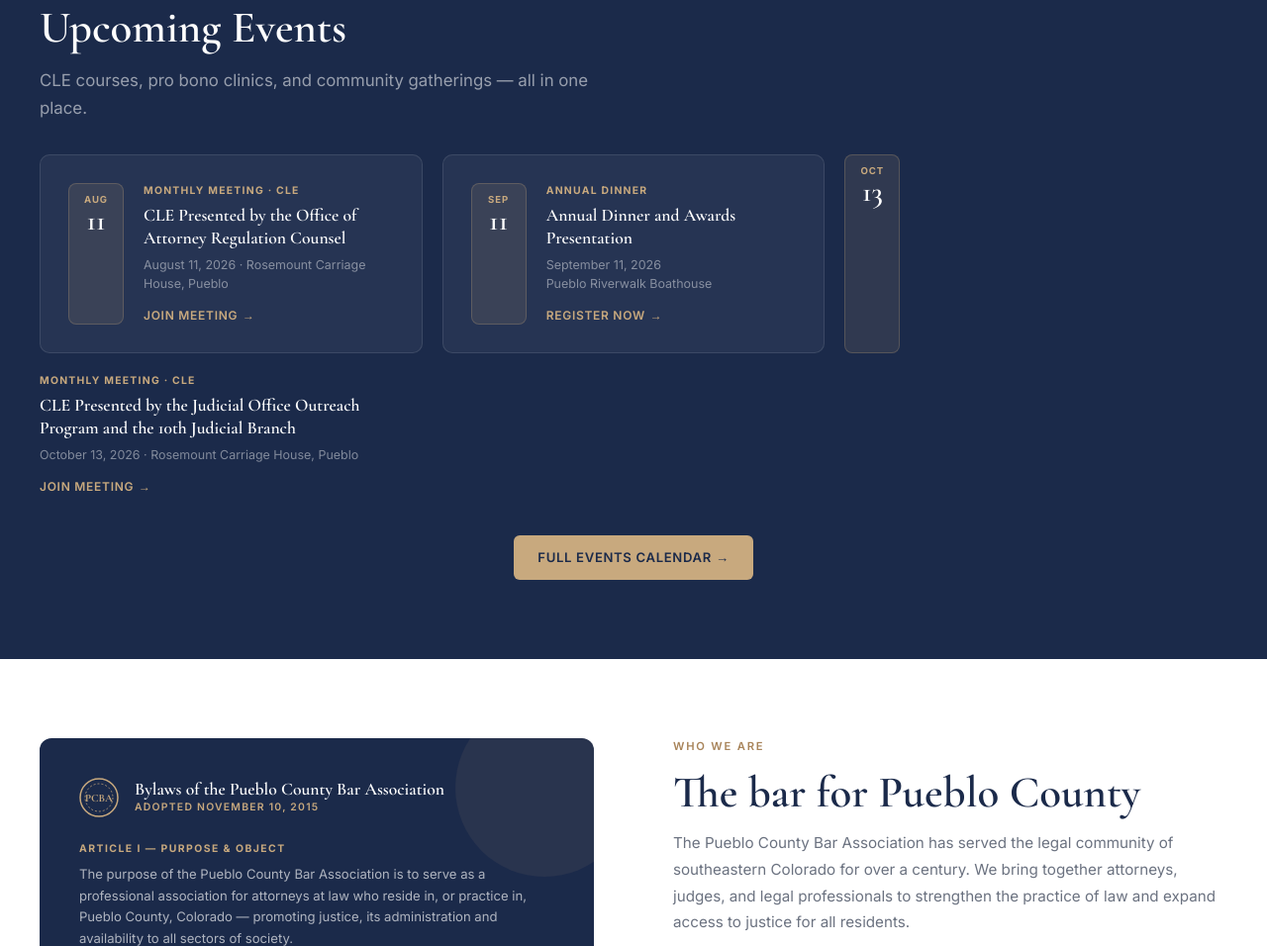
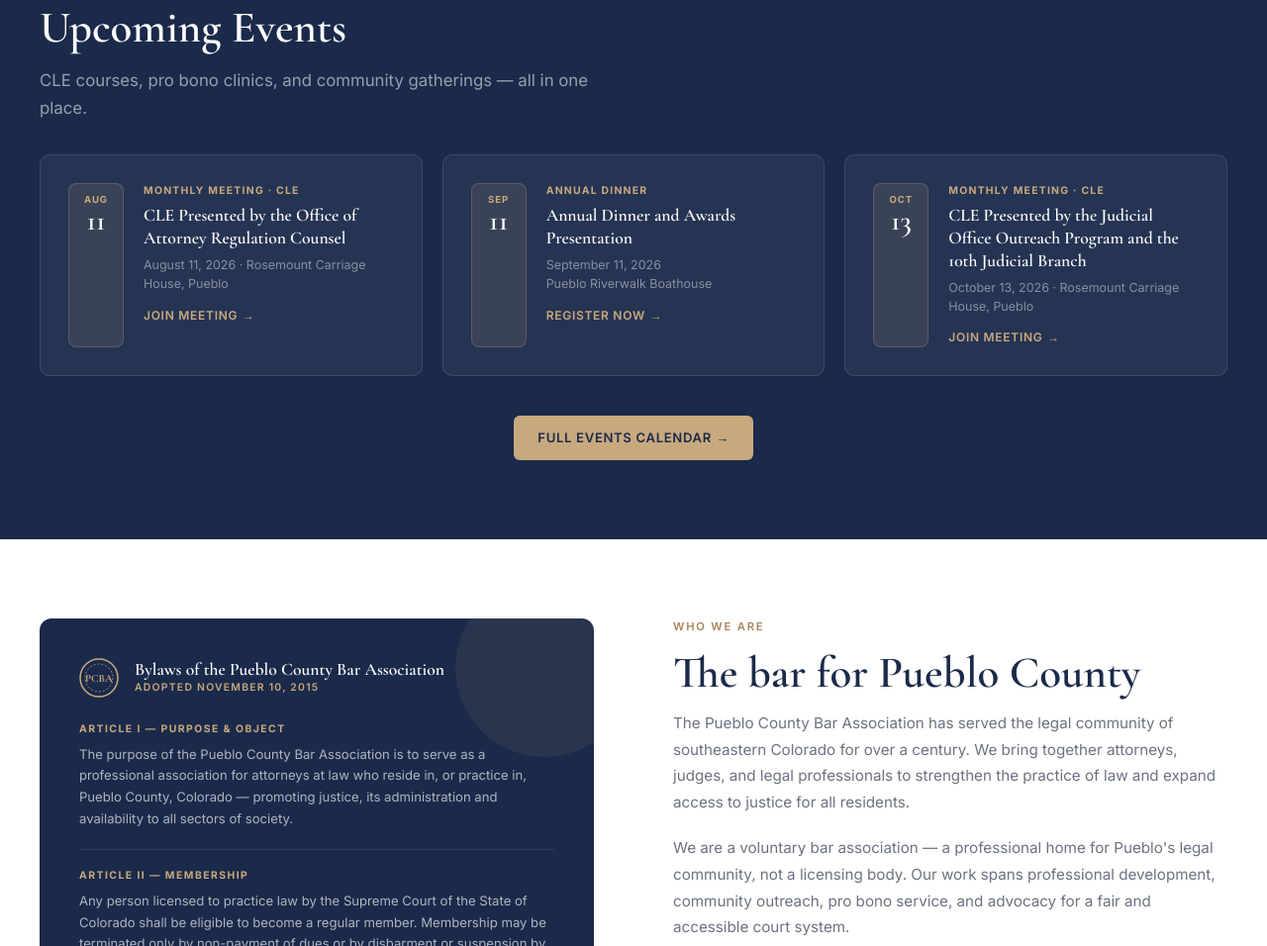
Before and after one commit to ghandrews2004-ux/PCBA-Website, a website: page index.html in a window 1280 px wide. Shown: the part 1908-2864 px from the top of the page at 99% size. Drawn offline with nearby package versions, Linux system fonts and the light colour scheme.

Commit message:
Update index.html
updated october 13 event card

```diff
--- a/index.html
+++ b/index.html
@@ -421,7 +421,8 @@
           </div>
         </div>
 
-        <div class="event-date-block"><div class="mo">Oct</div><div class="dy">13</div></div>
+        <div class="event-card">
+          <div class="event-date-block"><div class="mo">Oct</div><div class="dy">13</div></div>
           <div class="event-body">
             <div class="event-type">Monthly Meeting · CLE</div>
             <div class="event-title">CLE Presented by the Judicial Office Outreach Program and the 10th Judicial Branch</div>
```
